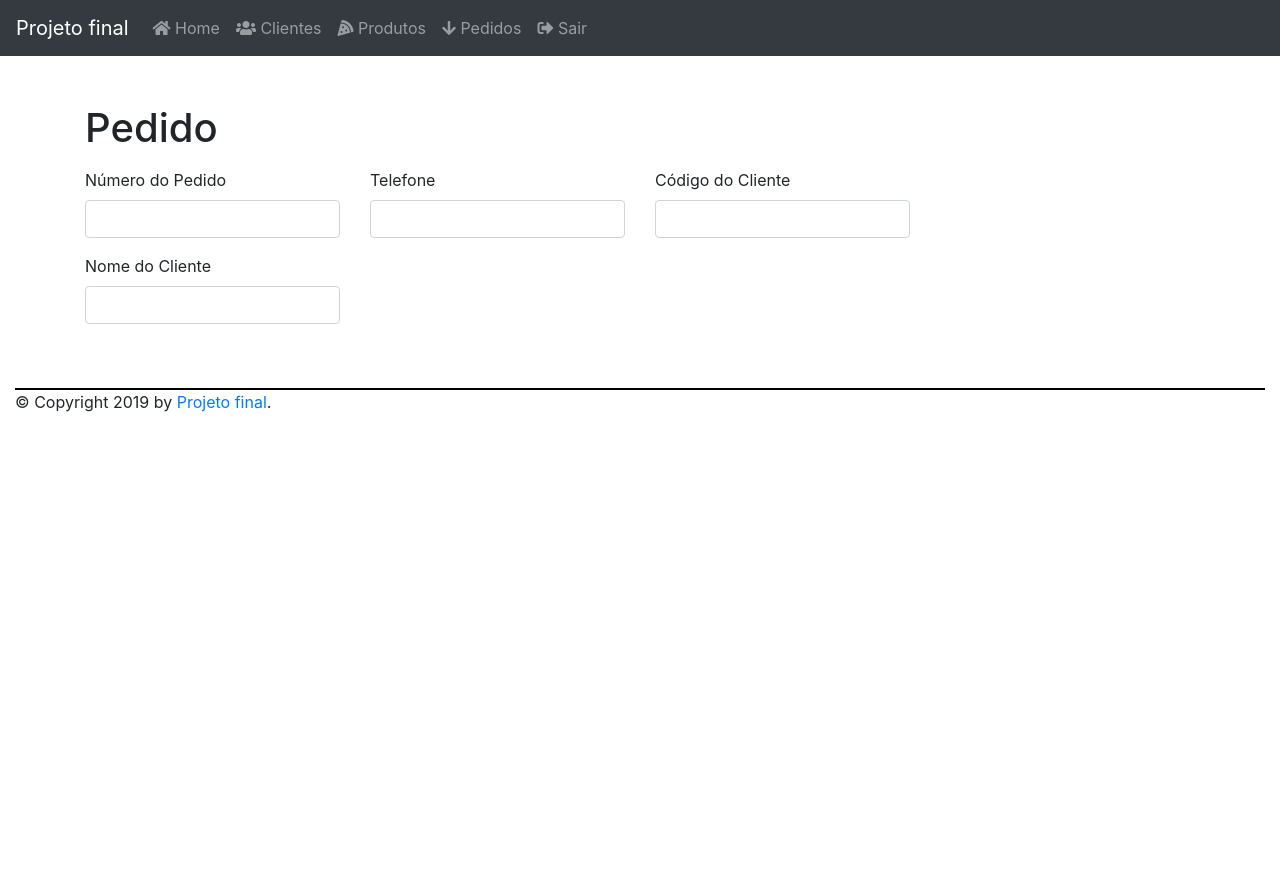
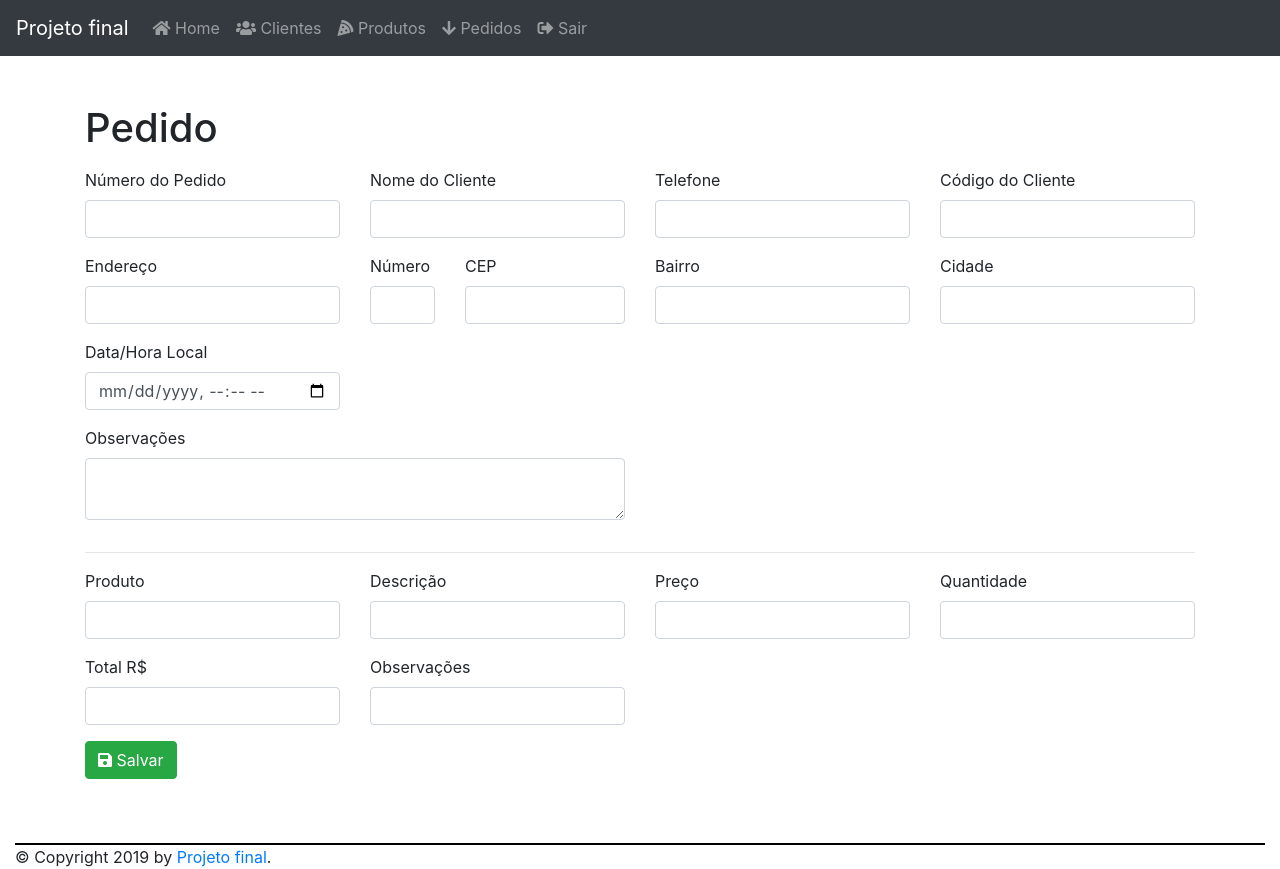
Before and after one commit to Bruno7kp/webPythonProjetoEstudo2019_02, a Flask app: page /pedido in a window 1280 px wide. Before the commit the page ends 412 px from the top, so only its background shows below. Run offline with Flask 2, Linux system fonts and the light colour scheme; some libraries are stand-ins or nearby versions.

Commit message:
Telas de cadastro/lista

```diff
--- a/app.py
+++ b/app.py
@@ -3,12 +3,16 @@ from flask import Flask, redirect, url_for
 from mod_home.home import bp_home
 from mod_pedido.pedido import bp_pedido
 from mod_erro.erro import bp_erro
+from mod_produto.produto import bp_produto
+from mod_cliente.cliente import bp_cliente
 
 app = Flask(__name__)
 
 app.register_blueprint(bp_home)
 app.register_blueprint(bp_pedido)
 app.register_blueprint(bp_erro)
+app.register_blueprint(bp_produto)
+app.register_blueprint(bp_cliente)
 
 
 @app.errorhandler(404)
--- a/mod_pedido/templates/formPedido.html
+++ b/mod_pedido/templates/formPedido.html
@@ -10,6 +10,12 @@
                 <div class="form-group">
                     <label for="num">Número do Pedido</label>
                     <input id="num" type="text" class="form-control">
+                </div>
+            </div>
+            <div class="col col-3">
+                <div class="form-group">
+                    <label for="nome">Nome do Cliente</label>
+                    <input id="nome" type="text" class="form-control">
                 </div>
             </div>
             <div class="col col-3">
@@ -28,8 +34,96 @@
         <div class="row">
             <div class="col col-3">
                 <div class="form-group">
-                    <label for="nome">Nome do Cliente</label>
-                    <input id="nome" type="text" class="form-control">
+                    <label for="endereco">Endereço</label>
+                    <input id="endereco" type="text" class="form-control">
+                </div>
+            </div>
+            <div class="col col-1">
+                <div class="form-group">
+                    <label for="numero">Número</label>
+                    <input id="numero" type="text" class="form-control">
+                </div>
+            </div>
+            <div class="col col-2">
+                <div class="form-group">
+                    <label for="cep">CEP</label>
+                    <input id="cep" type="text" class="form-control">
+                </div>
+            </div>
+            <div class="col col-3">
+                <div class="form-group">
+                    <label for="bairro">Bairro</label>
+                    <input id="bairro" type="text" class="form-control">
+                </div>
+            </div>
+            <div class="col col-3">
+                <div class="form-group">
+                    <label for="cidade">Cidade</label>
+                    <input id="cidade" type="text" class="form-control">
+                </div>
+            </div>
+        </div>
+        <div class="row">
+            <div class="col col-3">
+                <div class="form-group">
+                    <label for="data_hora">Data/Hora Local</label>
+                    <input id="data_hora" type="datetime-local" class="form-control">
+                </div>
+            </div>
+        </div>
+        <div class="row">
+            <div class="col col-6">
+                <div class="form-group">
+                    <label for="observacoes">Observações</label>
+                    <textarea class="form-control" name="observacoes" id="observacoes" rows="2"></textarea>
+                </div>
+            </div>
+        </div>
+        <hr>
+        <div class="row">
+            <div class="col col-3">
+                <div class="form-group">
+                    <label for="produto">Produto</label>
+                    <input id="produto" type="text" class="form-control">
+                </div>
+            </div>
+            <div class="col col-3">
+                <div class="form-group">
+                    <label for="descricao">Descrição</label>
+                    <input id="descricao" type="text" class="form-control">
+                </div>
+            </div>
+            <div class="col col-3">
+                <div class="form-group">
+                    <label for="preco">Preço</label>
+                    <input id="preco" type="text" class="form-control">
+                </div>
+            </div>
+            <div class="col col-3">
+                <div class="form-group">
+                    <label for="quantidade">Quantidade</label>
+                    <input id="quantidade" type="text" class="form-control">
+                </div>
+            </div>
+        </div>
+        <div class="row">
+            <div class="col col-3">
+                <div class="form-group">
+                    <label for="total">Total R$</label>
+                    <input id="total" type="text" class="form-control">
+                </div>
+            </div>
+            <div class="col col-3">
+                <div class="form-group">
+                    <label for="observacoes2">Observações</label>
+                    <input id="observacoes2" type="text" class="form-control">
+                </div>
+            </div>
+        </div>
+        <div class="row">
+            <div class="col col-12">
+                <div class="form-group">
+                    <button class="btn btn-success"><i class="fa fa-save"></i> Salvar</button>
                 </div>
             </div>
         </div>
--- a/templates/modelo.html
+++ b/templates/modelo.html
@@ -24,16 +24,16 @@
             <a class="nav-link" href="{{ url_for('home.home') }}"><i class="fas fa-home"></i> Home</a>
         </li>
         <li class="nav-item">
-            <a class="nav-link" href=""><i class="fas fa-users"></i> Clientes</a>
+            <a class="nav-link" href="{{ url_for('cliente.lista') }}"><i class="fas fa-users"></i> Clientes</a>
         </li>
         <li class="nav-item">
-            <a class="nav-link" href=""><i class="fas fa-pizza-slice"></i> Produtos</a>
+            <a class="nav-link" href="{{ url_for('produto.lista') }}"><i class="fas fa-pizza-slice"></i> Produtos</a>
         </li>
         <li class="nav-item">
             <a class="nav-link" href="{{ url_for('pedido.lista') }}"><i class="fas fa-arrow-down"></i> Pedidos</a>
         </li>
         <li class="nav-item">
-            <a class="nav-link" href=""><i class="fas fa-sign-out-alt"></i> Sair</a>
+            <a class="nav-link" href="{{ url_for('home.home') }}"><i class="fas fa-sign-out-alt"></i> Sair</a>
         </li>
     </ul>
 </nav>
```
Also changed, not shown: mod_cliente/cliente.py (+19 -0 lines), mod_cliente/templates/formCliente.html (+91 -0 lines), mod_cliente/templates/formListaClientes.html (+41 -0 lines), mod_erro/templates/form404.html (+7 -0 lines), mod_erro/templates/form500.html (+7 -0 lines), mod_pedido/templates/formListaPedidos.html (+14 -0 lines), mod_produto/produto.py (+19 -0 lines), mod_produto/templates/formListaProdutos.html (+27 -0 lines), mod_produto/templates/formProduto.html (+49 -0 lines).
